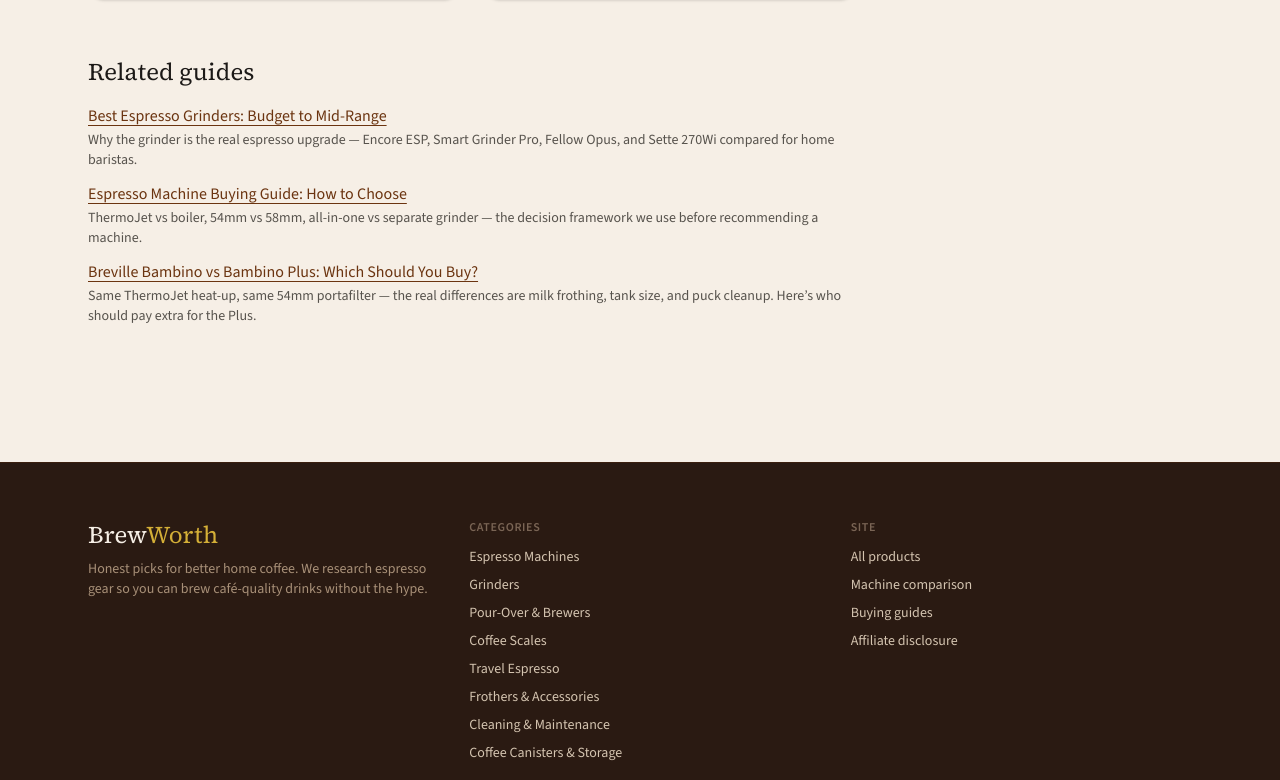
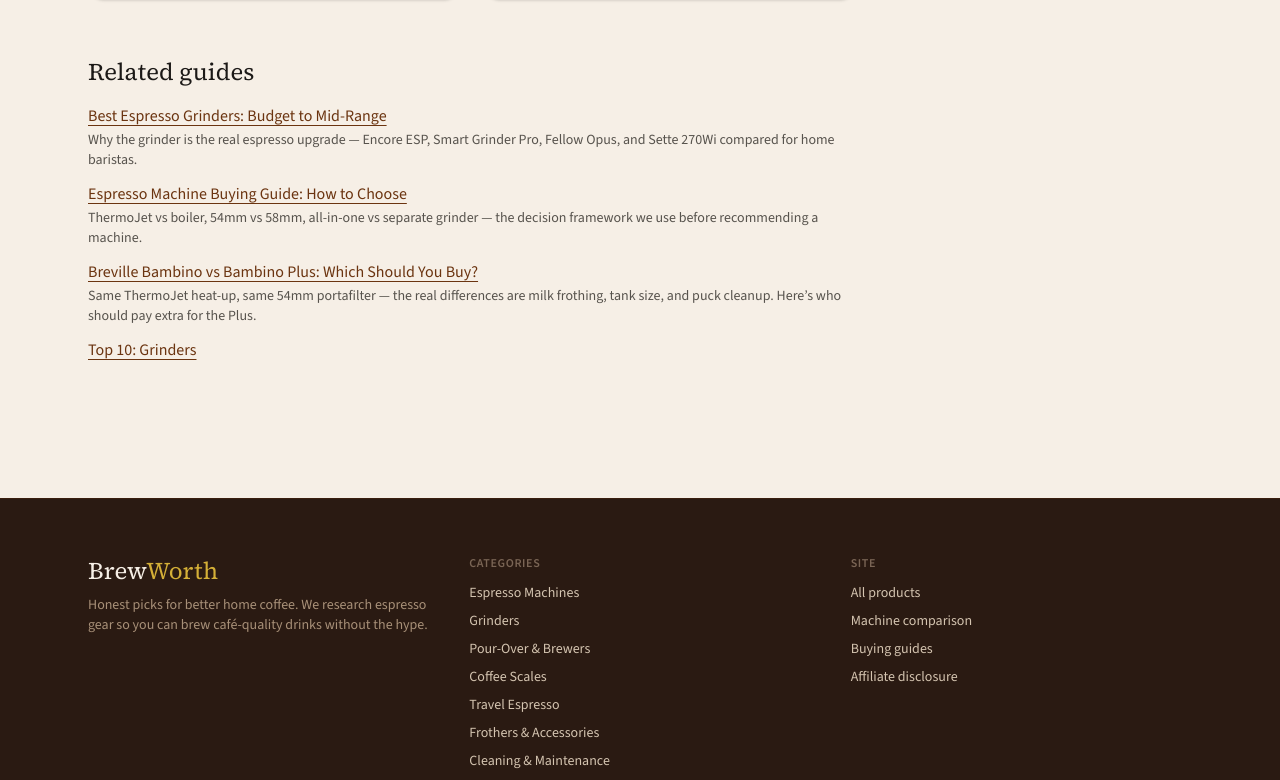
Before and after one commit to tygriffin045/brewworth, a Next.js app: page /guides/baratza-encore-esp-vs-fellow-opus in a window 1280 px wide. Shown: the part 2436-3216 px from the top of the page. Built offline with nearby package versions, Linux system fonts and the light colour scheme.

Commit message:
SEO: guide pages link to their category Top 10 and 3 related guides

```diff
--- a/src/app/guides/[slug]/page.tsx
+++ b/src/app/guides/[slug]/page.tsx
@@ -2,6 +2,7 @@
 import { DEFAULT_OG_IMAGE } from "@/lib/site";
 import Image from "next/image";
 import Link from "next/link";
+import { getGuideTop10 } from "@/lib/guide-links";
 import { notFound } from "next/navigation";
 import { getGuide, getRelatedGuides, guides } from "@/data/guides";
 import { getProduct } from "@/data/products";
@@ -53,6 +54,7 @@
     .filter((p): p is NonNullable<typeof p> => Boolean(p));
   const topPicks = linkedProducts.slice(0, 3);
   const relatedGuides = getRelatedGuides(guide.slug, 3);
+  const top10 = getGuideTop10(guide);
   const guideUrl = `${SITE_URL}/guides/${guide.slug}`;
   const articleLd = {
     "@context": "https://schema.org",
@@ -379,6 +381,16 @@
                 <p className="mt-0.5 text-sm text-stone-600">{g.description}</p>
               </li>
             ))}
+            {top10 && (
+              <li>
+                <Link
+                  href={top10.href}
+                  className="font-medium text-[#6b3410] underline underline-offset-4"
+                >
+                  {top10.label}
+                </Link>
+              </li>
+            )}
           </ul>
         </section>
       )}
--- /dev/null
+++ b/src/lib/guide-links.ts
@@ -0,0 +1,49 @@
+import { guides } from "@/data/guides";
+import { getProduct } from "@/data/products";
+import { getCategory } from "@/data/categories";
+import { TOP10 } from "@/data/top10";
+
+type GuideLike = { slug: string; productSlugs: string[]; categorySlugs?: string[] };
+
+function categoryCounts(g: GuideLike): Map<string, number> {
+  const counts = new Map<string, number>();
+  for (const s of g.productSlugs) {
+    const c = getProduct(s)?.category;
+    if (c && TOP10[c]) counts.set(c, (counts.get(c) ?? 0) + 1);
+  }
+  return counts;
+}
+
+/** Category whose Top 10 page best matches the guide (most products in it). */
+export function getGuideTop10(g: GuideLike): { href: string; label: string } | null {
+  const explicit = (g.categorySlugs ?? []).find((c) => TOP10[c]);
+  let best = explicit;
+  if (!best) {
+    let n = 0;
+    for (const [c, k] of categoryCounts(g)) if (k > n) { best = c; n = k; }
+  }
+  const cat = best ? getCategory(best) : undefined;
+  return cat ? { href: `/categories/${cat.slug}`, label: `Top 10: ${cat.name}` } : null;
+}
+
+/** Related guides on this site: preferred slugs first, then by shared products and categories. */
+export function getRelatedGuideList<T extends GuideLike>(g: GuideLike, limit = 3, preferred: string[] = []): T[] {
+  const all = guides as unknown as T[];
+  const out: T[] = [];
+  for (const s of preferred) {
+    const x = all.find((y) => y.slug === s);
+    if (x && x.slug !== g.slug && !out.includes(x)) out.push(x);
+  }
+  const mine = new Set(g.productSlugs);
+  const myCats = categoryCounts(g);
+  const scored = all
+    .filter((x) => x.slug !== g.slug && !out.includes(x))
+    .map((x, i) => {
+      let score = x.productSlugs.filter((s) => mine.has(s)).length * 3;
+      for (const [c] of categoryCounts(x)) if (myCats.has(c)) score += 1;
+      return { x, score, i };
+    })
+    .sort((a, b) => b.score - a.score || a.i - b.i);
+  for (const { x } of scored) { if (out.length >= limit) break; out.push(x); }
+  return out.slice(0, limit);
+}
```
